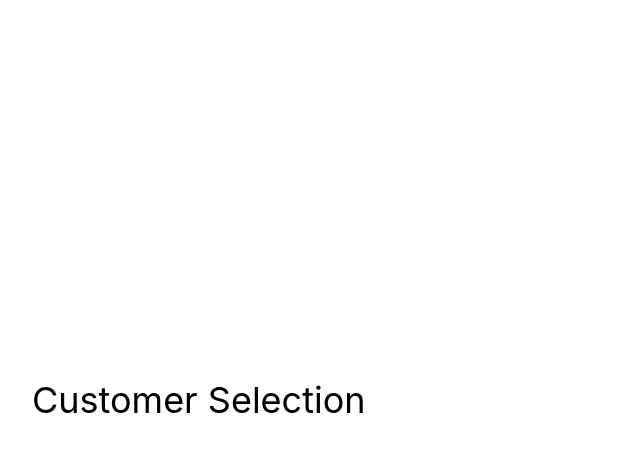
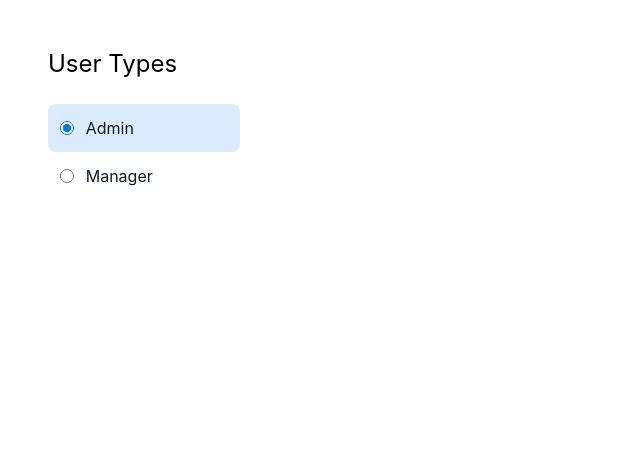
Before and after one commit to karldlima/CustomerSelect, a React (Vite) app: page / in a window 1280 px wide. Shown: the top 452 px of the page, without its empty margins (0-640 px from the left). Built offline with nearby package versions, Linux system fonts and the light colour scheme.

Commit message:
feat: select role functionality

```diff
--- a/src/App.tsx
+++ b/src/App.tsx
@@ -1,8 +1,38 @@
+import { useState } from "react";
+
+import { RadioGroup, RadioGroupItem, RadioOption } from "./components";
+
 function App(): JSX.Element {
+  const [role, setRole] = useState<string>("admin");
+
+  const onOptionChange = (roleOption: React.ChangeEvent<HTMLInputElement>) => {
+    setRole(roleOption.target.value);
+  };
+
+  const roles: RadioOption[] = [
+    { value: "admin", name: "Admin" },
+    { value: "manager", name: "Manager" },
+  ];
   return (
-    <div className="flex place-items-center min-w-[320px] min-h-screen">
-      <div className="w-screen p-8">
-        <h1>Customer Selection</h1>
+    <div className="flex min-w-[320px] min-h-screen">
+      <div className="w-screen p-12">
+        <h2 className="mb-6">User Types</h2>
+        <RadioGroup>
+          {roles.map(({ value, name }, i) => {
+            return (
+              <RadioGroupItem
+                key={i}
+                id={`radio-${value}-${i}`}
+                value={value}
+                {...(role === value && { checked: true })}
+                defaultChecked={role === value}
+                onChange={onOptionChange}
+              >
+                {name}
+              </RadioGroupItem>
+            );
+          })}
+        </RadioGroup>
       </div>
     </div>
   );
```
